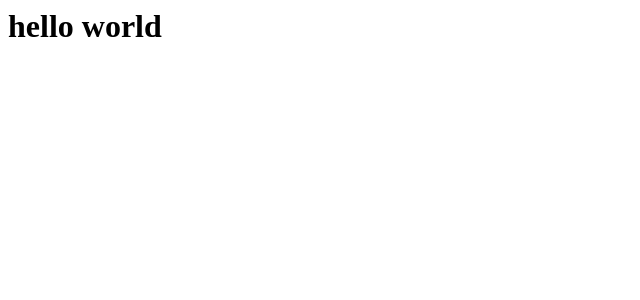
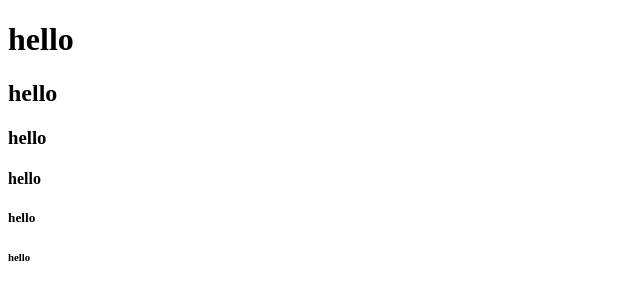
Before and after one commit to zoe-world/first, a plain HTML site: page index.html in a window 1280 px wide. Shown: the whole page, without its empty margins (0-640 px from the left). Drawn offline with Linux system fonts and the light colour scheme.

Commit message:
index.html 수정

```diff
--- a/index.html
+++ b/index.html
@@ -1 +1,17 @@
-<h1>hello world</h1>
+<!DOCTYPE html>
+<html lang="en">
+<head>
+    <meta charset="UTF-8">
+    <meta http-equiv="X-UA-Compatible" content="IE=edge">
+    <meta name="viewport" content="width=device-width, initial-scale=1.0">
+    <title>Document</title>
+</head>
+<body>
+    <h1>hello</h1>
+    <h2>hello</h2>
+    <h3>hello</h3>
+    <h4>hello</h4>
+    <h5>hello</h5>
+    <h6>hello</h6>
+</body>
+</html>
```
